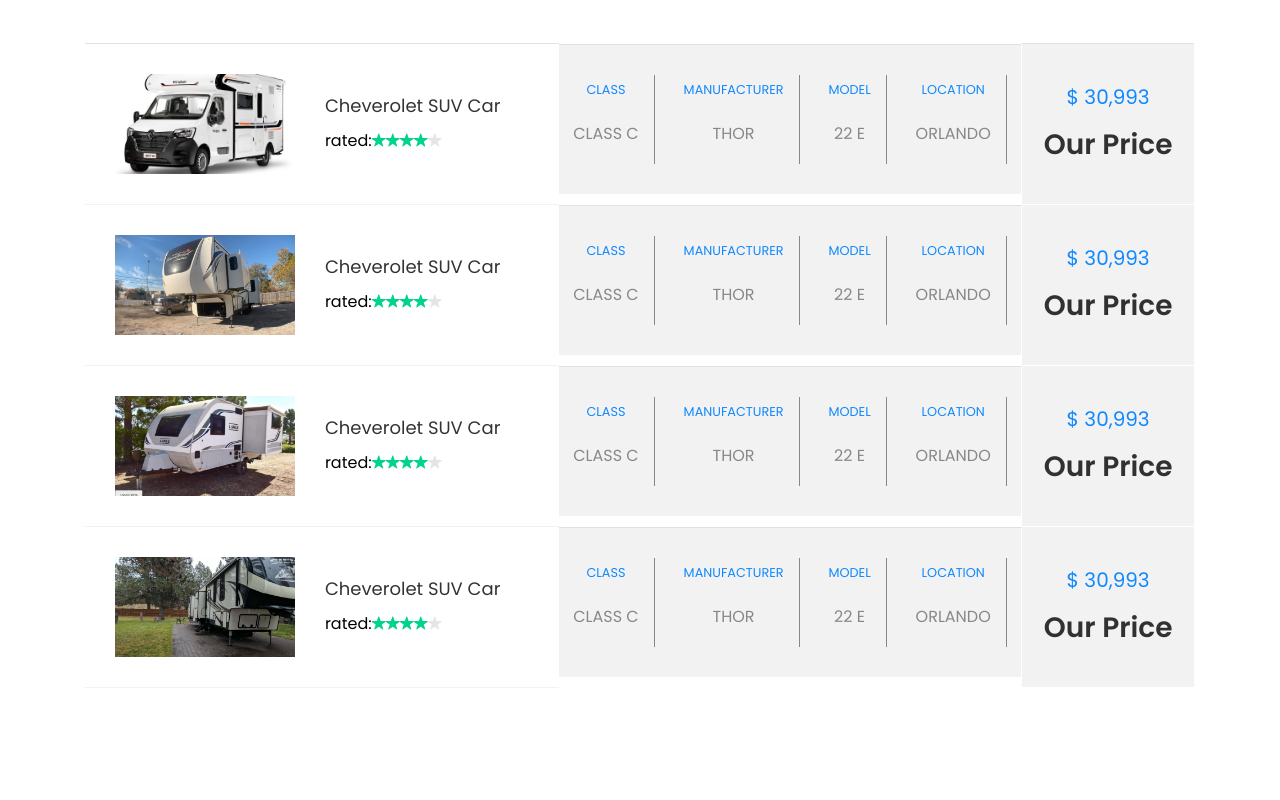
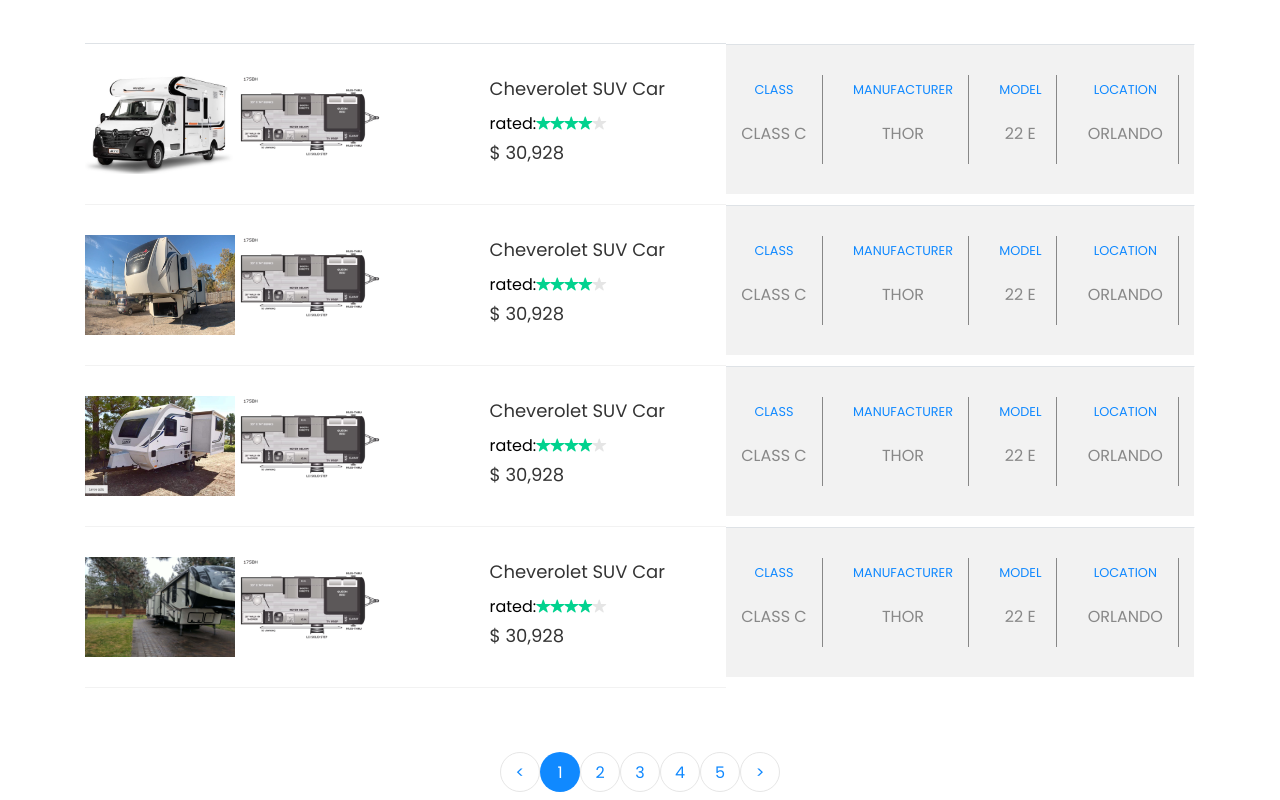
Before and after one commit to codebeast0420/car-rental-zepbo, a Next.js app: page /inventory in a window 1280 px wide. Shown: the part 1280-2080 px from the top of the page. Built offline with nearby package versions, Linux system fonts and the light colour scheme.

Commit message:
main rv list create

```diff
--- a/pages/inventory.tsx
+++ b/pages/inventory.tsx
@@ -57,10 +57,10 @@
 				</Swiper>
 			</InventorySection>
 			<MainListBox>
-				<RVItem img="images/car-1.jpg" />
-				<RVItem img="images/car-2.jpg" />
-				<RVItem img="images/car-3.jpg" />
-				<RVItem img="images/car-4.jpg" />
+				<RVItem img="/images/car-1.jpg" />
+				<RVItem img="/images/car-2.jpg" />
+				<RVItem img="/images/car-3.jpg" />
+				<RVItem img="/images/car-4.jpg" />
 			</MainListBox>
 			<Footer />
 		</MainTheme>
--- a/src/components/global/pagination.tsx
+++ b/src/components/global/pagination.tsx
@@ -1,6 +1,6 @@
 import React, { FC } from "react";
 
-const Pagination: FC = () => {
+const PaginationBar: FC = () => {
 	return (
 		<div className="row mt-5">
 			<div className="col text-center">
@@ -20,4 +20,4 @@
 	)
 }
 
-export default Pagination;
+export default PaginationBar;
--- a/src/components/inventory/RVItem.tsx
+++ b/src/components/inventory/RVItem.tsx
@@ -1,10 +1,17 @@
 import React, { FC } from 'react';
-import { TitleDescriptionType } from '@/src/type';
+import Image from 'next/image';
 
-const RVItem: FC<TitleDescriptionType> = (props) => {
+interface RVItemType {
+	img: string,
+}
+
+const RVItem:FC<RVItemType> = (props) => {
 	return (
 		<tr className="">
-			<td className="car-image"><div className="img" style={{ backgroundImage: `url(${props.img})` }}></div></td>
+			<td className="car-image">
+				<Image src={props.img} alt='car' width={150} height={100} />
+				<Image src="/images/floor-plan.png" alt='floor-plan' width={150} height={100} />
+			</td>
 			<td className="product-name">
 				<h3>Cheverolet SUV Car</h3>
 				<p className="mb-0 rated">
@@ -15,35 +22,36 @@
 					<span className="ion-ios-star"></span>
 					<span className="ion-ios-star"></span>
 				</p>
+				<h3>$ 30,928</h3>
 			</td>
 
 			<td className="price d-flex justify-content-around">
 				<div className='rv-item-info'>
-					<p><small style={{color:"#1089ff"}}>Class</small></p>
+					<p><small style={{ color: "#1089ff" }}>Class</small></p>
 					<p>Class C</p>
 				</div>
 				<div className='rv-item-info'>
-					<p><small style={{color:"#1089ff"}}>Manufacturer</small></p>
+					<p><small style={{ color: "#1089ff" }}>Manufacturer</small></p>
 					<p>THOR</p>
 				</div>
 				<div className='rv-item-info'>
-					<p><small style={{color:"#1089ff"}}>Model</small></p>
+					<p><small style={{ color: "#1089ff" }}>Model</small></p>
 					<p>22 E</p>
 				</div>
 				<div className='rv-item-info'>
-					<p><small style={{color:"#1089ff"}}>Location</small></p>
+					<p><small style={{ color: "#1089ff" }}>Location</small></p>
 					<p>Orlando</p>
 				</div>
 			</td>
 
-			<td className="price">
+			{/* <td className="price">
 				<div className="price-rate">
-					<h3>
+					<p>
 						<span className="num">$ 30,993</span>
-					</h3>
-					<h3 style={{fontWeight:'600'}}>Our Price</h3>
+					</p>
+					<p style={{ fontWeight: '600' }}>Our Price</p>
 				</div>
-			</td>
+			</td> */}
 		</tr>
 	)
 }
--- a/src/components/inventory/mainListBox.tsx
+++ b/src/components/inventory/mainListBox.tsx
@@ -1,5 +1,6 @@
 import React, { FC } from "react";
 import { HasChildren } from "@/src/type";
+import PaginationBar from "../global/pagination";
 
 const MainListBox: FC<HasChildren> = (props) => {
 	return (
@@ -16,6 +17,7 @@
 						</div>
 					</div>
 				</div>
+				<PaginationBar />
 			</div>
 		</section>
 	)
```
Also changed, not shown: public/images/floor-plan.png (added), src/components/inventory/mainListTheme.tsx (deleted).
